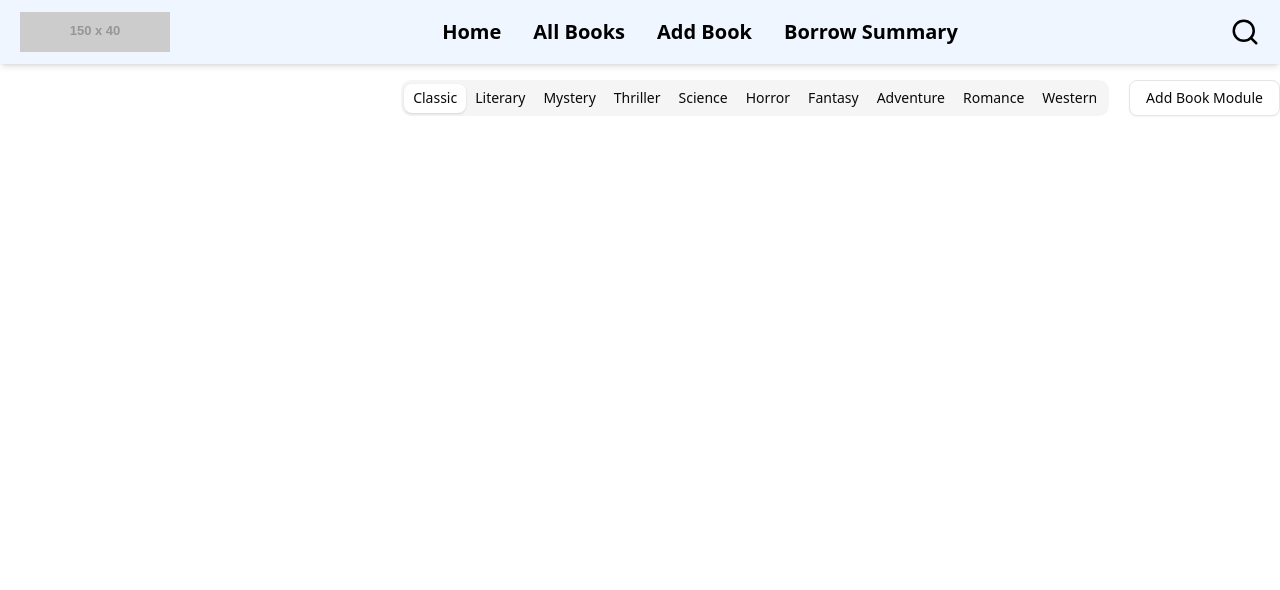
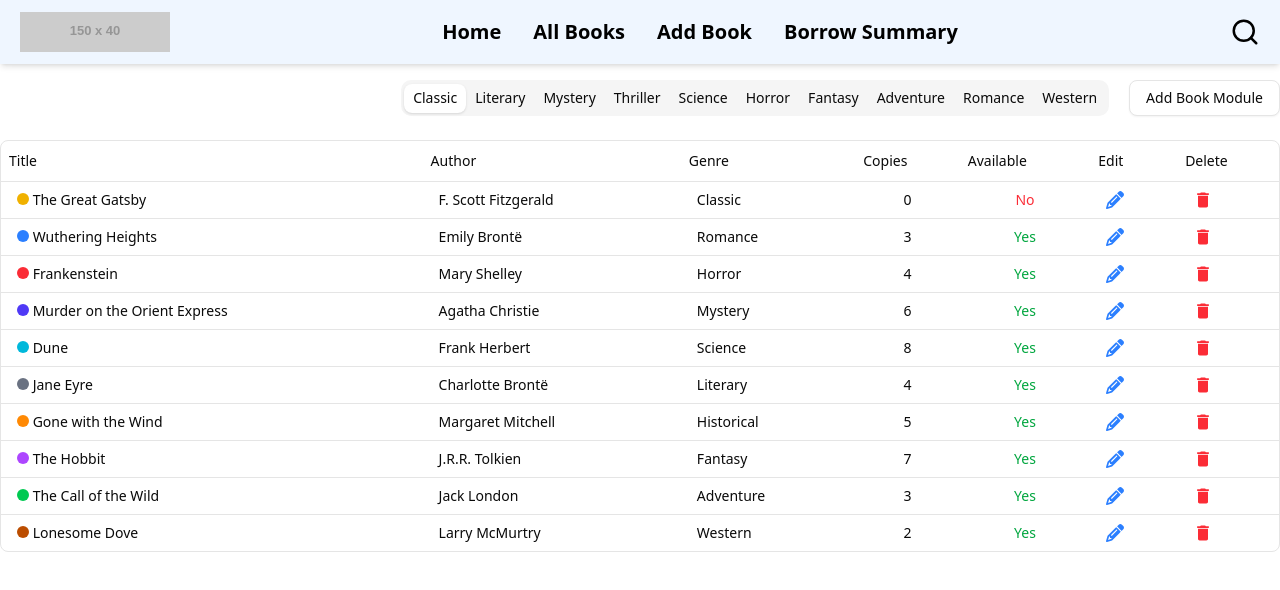
Before and after one commit to Rifatinfo/minimal-library-management-clients, a React (Vite) app: page /all-books in a window 1280 px wide. Shown: the top 590 px of the page. Built offline with nearby package versions, Linux system fonts and the light colour scheme.

Commit message:
add table cell

```diff
--- a/package.json
+++ b/package.json
@@ -19,6 +19,7 @@
     "@radix-ui/react-tabs": "^1.1.12",
     "@reduxjs/toolkit": "^2.8.2",
     "@tailwindcss/vite": "^4.1.11",
+    "@tanstack/react-table": "^8.21.3",
     "class-variance-authority": "^0.7.1",
     "clsx": "^2.1.1",
     "date-fns": "^4.1.0",
--- /dev/null
+++ b/src/components/ui/table.tsx
@@ -0,0 +1,114 @@
+import * as React from "react"
+
+import { cn } from "@/lib/utils"
+
+function Table({ className, ...props }: React.ComponentProps<"table">) {
+  return (
+    <div
+      data-slot="table-container"
+      className="relative w-full overflow-x-auto"
+    >
+      <table
+        data-slot="table"
+        className={cn("w-full caption-bottom text-sm", className)}
+        {...props}
+      />
+    </div>
+  )
+}
+
+function TableHeader({ className, ...props }: React.ComponentProps<"thead">) {
+  return (
+    <thead
+      data-slot="table-header"
+      className={cn("[&_tr]:border-b", className)}
+      {...props}
+    />
+  )
+}
+
+function TableBody({ className, ...props }: React.ComponentProps<"tbody">) {
+  return (
+    <tbody
+      data-slot="table-body"
+      className={cn("[&_tr:last-child]:border-0", className)}
+      {...props}
+    />
+  )
+}
+
+function TableFooter({ className, ...props }: React.ComponentProps<"tfoot">) {
+  return (
+    <tfoot
+      data-slot="table-footer"
+      className={cn(
+        "bg-muted/50 border-t font-medium [&>tr]:last:border-b-0",
+        className
+      )}
+      {...props}
+    />
+  )
+}
+
+function TableRow({ className, ...props }: React.ComponentProps<"tr">) {
+  return (
+    <tr
+      data-slot="table-row"
+      className={cn(
+        "hover:bg-muted/50 data-[state=selected]:bg-muted border-b transition-colors",
+        className
+      )}
+      {...props}
+    />
+  )
+}
+
+function TableHead({ className, ...props }: React.ComponentProps<"th">) {
+  return (
+    <th
+      data-slot="table-head"
+      className={cn(
+        "text-foreground h-10 px-2 text-left align-middle font-medium whitespace-nowrap [&:has([role=checkbox])]:pr-0 [&>[role=checkbox]]:translate-y-[2px]",
+        className
+      )}
+      {...props}
+    />
+  )
+}
+
+function TableCell({ className, ...props }: React.ComponentProps<"td">) {
+  return (
+    <td
+      data-slot="table-cell"
+      className={cn(
+        "p-2 align-middle whitespace-nowrap [&:has([role=checkbox])]:pr-0 [&>[role=checkbox]]:translate-y-[2px]",
+        className
+      )}
+      {...props}
+    />
+  )
+}
+
+function TableCaption({
+  className,
+  ...props
+}: React.ComponentProps<"caption">) {
+  return (
+    <caption
+      data-slot="table-caption"
+      className={cn("text-muted-foreground mt-4 text-sm", className)}
+      {...props}
+    />
+  )
+}
+
+export {
+  Table,
+  TableHeader,
+  TableBody,
+  TableFooter,
+  TableHead,
+  TableRow,
+  TableCell,
+  TableCaption,
+}
--- a/src/pages/AllBooks.tsx
+++ b/src/pages/AllBooks.tsx
@@ -1,7 +1,8 @@
 import { filterBooks, selectBooks } from "@/redux/features/book/bookSlice";
 import { useAppSelector } from "@/redux/hooks/hooks";
-// import BookCard from "./book/BookCard";
 import { AddModalBook } from "./book/AddModalBook";
+import { Table, TableBody, TableHead, TableHeader, TableRow } from "@/components/ui/table";
+import AllBookTable from "./book/AllBookTable";
 
 const AllBooks = () => {
     const books = useAppSelector(selectBooks);
@@ -12,13 +13,30 @@ const AllBooks = () => {
         <div className="mt-20 max-w-7xl mx-auto">
             <div className="">
                 <div className='flex justify-end items-center'>
-                    <AddModalBook/>
+                    <AddModalBook />
                 </div>
             </div>
             <div>
-                {/* <div className="grid grid-cols-4 gap-3 mt-3">
-                    {books.map((book) => <BookCard book={book} key={book.id} />)}
-                </div> */}
+                <div className="rounded-md border mt-6">
+                    <Table>
+                        <TableHeader>
+                            <TableRow>
+                                <TableHead>Title</TableHead>
+                                <TableHead>Author</TableHead>
+                                <TableHead>Genre</TableHead>
+                                <TableHead>Copies</TableHead>
+                                <TableHead>Available</TableHead>
+                                <TableHead>Edit</TableHead>
+                                <TableHead>Delete</TableHead>
+                            </TableRow>
+                        </TableHeader>
+                        <TableBody>
+                            {books.map((book) => (
+                               <AllBookTable book={book} key={book.id}/>
+                            ))}
+                        </TableBody>
+                    </Table>
+                </div>
             </div>
 
         </div>
--- /dev/null
+++ b/src/pages/book/AllBookTable.tsx
@@ -0,0 +1,44 @@
+import { FaPencil } from "react-icons/fa6";
+import { MdDelete } from "react-icons/md";
+import { TableCell, TableRow } from "@/components/ui/table";
+import type { IBook } from "@/types";
+import { cn } from "@/lib/utils";
+interface IProps {
+    book: IBook
+}
+const AllBookTable = ({ book }: IProps) => {
+    return (
+        <TableRow key={book.id} className="border-b hover:bg-muted transition-colors">
+            <TableCell className="whitespace-nowrap px-4 py-2"><span className={cn("size-3 rounded-full inline-block ", {
+                "bg-yellow-500": book.Genre === "Classic",
+                "bg-gray-500": book.Genre === "Literary",
+                "bg-orange-400": book.Genre === "Historical ",
+                "bg-indigo-600": book.Genre === "Mystery",
+                "bg-red-600": book.Genre === "Thriller",
+                "bg-red-500": book.Genre === "Horror",
+                "bg-cyan-500": book.Genre === "Science ",
+                "bg-purple-500": book.Genre === "Fantasy",
+                "bg-green-500": book.Genre === "Adventure",
+                "bg-blue-500": book.Genre === "Romance",
+                "bg-amber-700": book.Genre === "Western"
+            })}></span> {book.Title}</TableCell>
+            <TableCell className="whitespace-nowrap px-4 py-2">{book.Author}</TableCell>
+            <TableCell className="whitespace-nowrap px-4 py-2">{book.Genre.trim()}</TableCell>
+            <TableCell className="whitespace-nowrap px-4 py-2 text-center">{book.Copies}</TableCell>
+            <TableCell className="whitespace-nowrap px-4 py-2 text-center">
+                <span className={book.Available ? "text-green-600 font-medium" : "text-red-500 font-medium"}>
+                    {book.Available === true ? "Yes" : "No"}
+                </span>
+            </TableCell>
+            <TableCell className="text-center px-4 py-2">
+                <FaPencil className="text-blue-500 hover:text-blue-700 text-lg cursor-pointer transition" />
+            </TableCell>
+            <TableCell className="text-center px-4 py-2">
+                <MdDelete className="text-red-500 hover:text-red-700 text-xl cursor-pointer transition" />
+            </TableCell>
+        </TableRow>
+
+    );
+};
+
+export default AllBookTable;
--- a/src/redux/features/book/bookSlice.ts
+++ b/src/redux/features/book/bookSlice.ts
@@ -36,7 +36,7 @@ const initialState: InitialState = {
             ISBN: "9780486282114",
             Description: "A Gothic horror novel exploring the dangers of unchecked scientific ambition.",
             Copies: 4,
-            Available: false,
+            Available: true,
             Genre: "Horror"
         },
         {
@@ -76,7 +76,7 @@ const initialState: InitialState = {
             ISBN: "9781451635621",
             Description: "A sweeping historical romance set during the American Civil War.",
             Copies: 5,
-            Available: false,
+            Available: true,
             Genre: "Historical "
         },
         {
```
Also changed, not shown: 1 other file (tests, documents, lock files or other folders).
